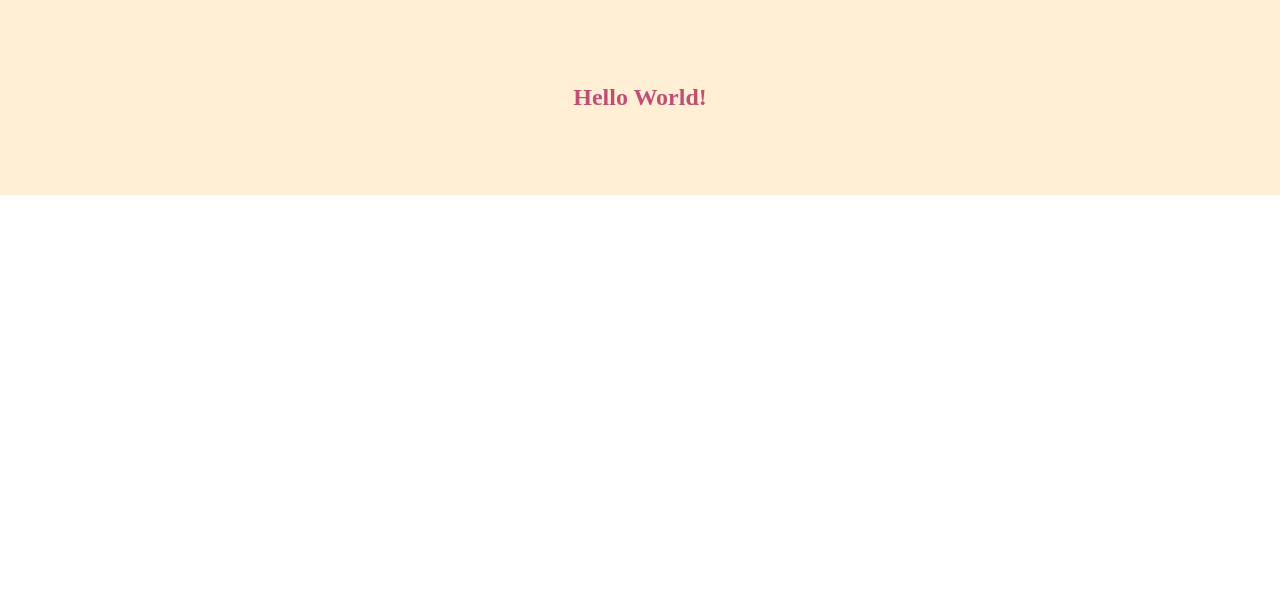
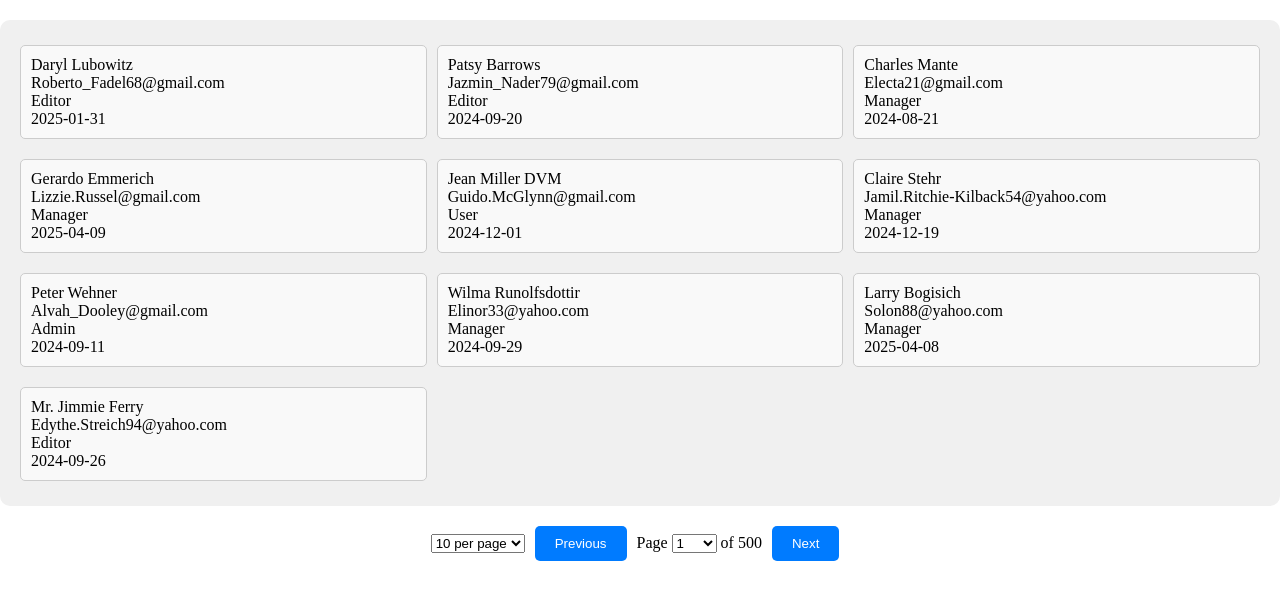
Before and after one commit to dizefurkan/task-evreka, a React (Vite) app: page / in a window 1280 px wide. Shown: the top 600 px of the page. Built offline with nearby package versions, Linux system fonts and the light colour scheme.

Commit message:
display users. use 5000 fake users. add pagination. toggle mode add.

```diff
--- a/package.json
+++ b/package.json
@@ -16,6 +16,7 @@
   },
   "devDependencies": {
     "@eslint/js": "^9.30.1",
+    "@faker-js/faker": "^9.9.0",
     "@types/react": "^19.1.8",
     "@types/react-dom": "^19.1.6",
     "@vitejs/plugin-react": "^4.6.0",
--- a/src/App.tsx
+++ b/src/App.tsx
@@ -1,24 +1,12 @@
 import styled from 'styled-components';
-
-const Title = styled.h1`
-  font-size: 1.5em;
-  text-align: center;
-  color: #BF4F74;
-`;
-
-const Wrapper = styled.section`
-  padding: 4em;
-  background: papayawhip;
-`;
+import UserList from './pages/user-list';
 
 function App() {
 
   return (
-    <Wrapper>
-     <Title>
-      Hello World!
-    </Title>
-    </Wrapper>
+    <div>
+      <UserList />
+    </div>
   )
 }
 
--- /dev/null
+++ b/src/components/pagination/index.tsx
@@ -0,0 +1,74 @@
+import React from "react";
+import * as S from "./styles";
+
+type Props = {
+  hasPrevious?: boolean;
+  hasNext?: boolean;
+
+  pageSize?: number;
+  pageSizeOptions?: number[];
+  currentPage?: number;
+  totalPages: number;
+  onPageChange?: (page: number) => void;
+  onPageSizeChange: (size: number) => void;
+};
+
+function Pagination(props: Props) {
+  const { hasNext, hasPrevious, currentPage, totalPages, pageSize } = props;
+
+  return (
+    <S.PaginationContainer>
+      <div>
+        <select
+          value={pageSize}
+          onChange={(e) => props.onPageSizeChange(Number(e.target.value))}
+        >
+          {props.pageSizeOptions?.map((size) => (
+            <option key={size} value={size}>
+              {size} per page
+            </option>
+          ))}
+        </select>
+      </div>
+
+      <button
+        disabled={!hasPrevious}
+        className="prev"
+        onClick={handlePreviousClick}
+      >
+        Previous
+      </button>
+      <span className="page-info">
+        Page{" "}
+        <select
+          value={currentPage}
+          onChange={(e) => props.onPageChange?.(Number(e.target.value))}
+        >
+          {Array.from({ length: totalPages }, (_, index) => (
+            <option key={index + 1} value={index + 1}>
+              {index + 1}
+            </option>
+          ))}
+        </select>{" "}
+        of {totalPages}
+      </span>
+      <button disabled={!hasNext} className="next" onClick={handleNextClick}>
+        Next
+      </button>
+    </S.PaginationContainer>
+  );
+
+  function handlePreviousClick() {
+    if (props.currentPage && props.onPageChange) {
+      props.onPageChange(props.currentPage - 1);
+    }
+  }
+
+  function handleNextClick() {
+    if (props.currentPage && props.onPageChange) {
+      props.onPageChange(props.currentPage + 1);
+    }
+  }
+}
+
+export default Pagination;
--- /dev/null
+++ b/src/components/pagination/styles.ts
@@ -0,0 +1,18 @@
+import styled from "styled-components";
+
+export const PaginationContainer = styled.div`
+  display: flex;
+  justify-content: center;
+  align-items: center;
+  margin: 20px 0;
+}
+  .prev, .next {
+    padding: 10px 20px;
+    background-color: #007bff;
+    color: white;
+    border: none;
+    border-radius: 5px;
+    cursor: pointer;
+    margin: 0 10px;
+  }
+`;
--- /dev/null
+++ b/src/components/pagination/usePagination.ts
@@ -0,0 +1,41 @@
+function usePagination(params: {
+  totalItems: number;
+  itemsPerPage: number;
+  currentPage: number;
+}): {
+  totalPages: number;
+  hasNextPage: boolean;
+  hasPreviousPage: boolean;
+  getPaginatedData: (data: any[]) => any[];
+} {
+  const { totalItems, itemsPerPage, currentPage } = params;
+
+  if (totalItems < 0) {
+    throw new Error("totalItems cannot be negative");
+  }
+  if (currentPage <= 0) {
+    throw new Error("currentPage must be greater than 0");
+  }
+  if (itemsPerPage <= 0) {
+    throw new Error("itemsPerPage must be greater than 0");
+  }
+
+  const totalPages = Math.ceil(totalItems / itemsPerPage);
+  const hasNextPage = currentPage < totalPages;
+  const hasPreviousPage = currentPage > 1;
+
+  return {
+    totalPages,
+    hasNextPage,
+    hasPreviousPage,
+    getPaginatedData,
+  };
+
+  function getPaginatedData(data: any[]) {
+    const startIndex = (currentPage - 1) * itemsPerPage;
+    const endIndex = startIndex + itemsPerPage;
+    return data.slice(startIndex, endIndex);
+  }
+}
+
+export default usePagination;
--- /dev/null
+++ b/src/pages/user-list/index.tsx
@@ -0,0 +1,97 @@
+import React, { useMemo, useState } from "react";
+import { faker } from "@faker-js/faker";
+import styled from "styled-components";
+import Pagination from "../../components/pagination";
+import usePagination from "../../components/pagination/usePagination";
+
+const UserListContainer = styled.div`
+  display: grid;
+  grid-template-columns: repeat(3, 1fr);
+  grid-gap: 10px;
+
+  padding: 20px;
+  background-color: #f0f0f0;
+  border-radius: 10px;
+  margin: 20px auto;
+`;
+
+const User = styled.div`
+  padding: 10px;
+  border: 1px solid #ccc;
+  margin: 5px 0;
+  border-radius: 5px;
+  background-color: #f9f9f9;
+`;
+
+const roles = ["Admin", "Editor", "User", "Manager", "Guest"];
+
+// Belirli sayıda sahte kullanıcı oluştur
+const generateFakeUsers = (count: number) => {
+  const users = [];
+
+  for (let i = 0; i < count; i++) {
+    const user = {
+      id: faker.string.uuid(),
+      name: faker.person.fullName(),
+      email: faker.internet.email(),
+      role: faker.helpers.arrayElement(roles),
+      createdAt: faker.date.past().toISOString().split("T")[0], // YYYY-MM-DD formatında
+    };
+
+    users.push(user);
+  }
+
+  return users;
+};
+
+const fakeUsers = generateFakeUsers(5000);
+
+function UserList() {
+  const [pageSize, setPageSize] = useState(10);
+  const [currentPage, setCurrentPage] = useState(1);
+  const { totalPages, hasNextPage, hasPreviousPage, getPaginatedData } =
+    usePagination({
+      totalItems: fakeUsers.length,
+      itemsPerPage: pageSize,
+      currentPage,
+    });
+
+  const paginatedUsers = useMemo(
+    () => getPaginatedData(fakeUsers),
+    [currentPage, pageSize]
+  );
+
+  return (
+    <div>
+      <UserListContainer>
+        {paginatedUsers.map((user) => (
+          <User key={user.id}>
+            <div>{user.name}</div>
+            <div>{user.email}</div>
+            <div>{user.role}</div>
+            <div>{user.createdAt}</div>
+          </User>
+        ))}
+      </UserListContainer>
+      <Pagination
+        hasPrevious={hasPreviousPage}
+        hasNext={hasNextPage}
+        pageSize={pageSize}
+        currentPage={currentPage}
+        totalPages={totalPages}
+        pageSizeOptions={[10, 20]}
+        onPageSizeChange={(size) => {
+          setPageSize(size);
+          setCurrentPage(1); // Sayfa boyutu değiştiğinde sayfayı
+        }}
+        onPageChange={(page) => {
+          if (hasPreviousPage || hasNextPage) {
+            setCurrentPage(page);
+          }
+        }}
+      />
+    </div>
+  );
+}
+
+export default UserList;
```
Also changed, not shown: 2 other files (tests, documents, lock files or other folders).
